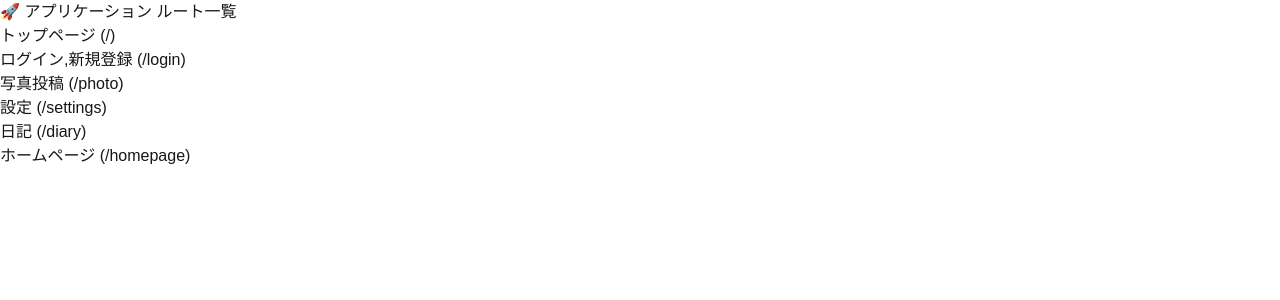
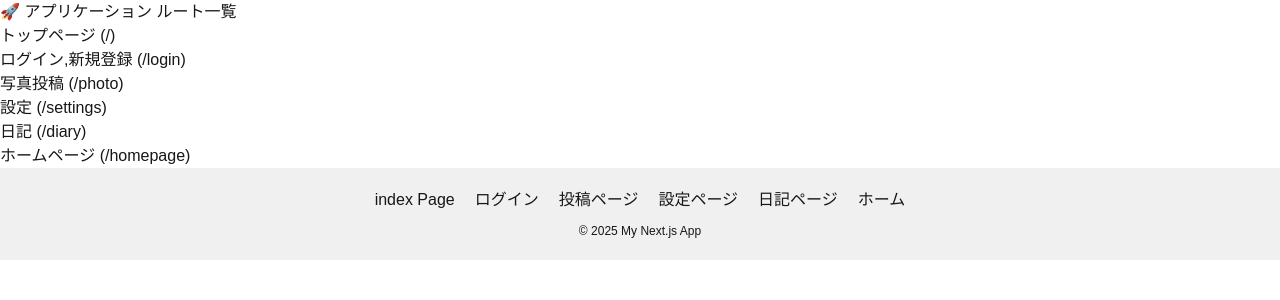
Before and after one commit to jphacks/tk_b_2510, a Next.js app in the folder frontend/: page / in a window 1280 px wide. Shown: the top 300 px of the page. Built offline with nearby package versions, Linux system fonts and the light colour scheme.

Commit message:
[update]フッターの修正

```diff
--- a/frontend/src/app/layout.js
+++ b/frontend/src/app/layout.js
@@ -1,5 +1,9 @@
 import { Geist, Geist_Mono } from "next/font/google";
 import "./globals.css";
+// ------------------------------------------------------------------
+// 📁 components/Footer.js から Footer コンポーネントをインポートします
+import Footer from '../components/Footer';
+// ------------------------------------------------------------------
 
 const geistSans = Geist({
   variable: "--font-geist-sans",
@@ -22,7 +26,10 @@ export default function RootLayout({ children }) {
       <body
         className={`${geistSans.variable} ${geistMono.variable} antialiased`}
       >
-        {children}
+        {children} {/* 各ページのコンテンツがここに表示されます */}
+        {/* ------------------------------------------------------ */}
+        <Footer /> {/* 全てのページに共通のフッターを追加します */}
+        {/* ------------------------------------------------------ */}
       </body>
     </html>
   );
--- /dev/null
+++ b/frontend/src/components/Footer.js
@@ -0,0 +1,32 @@
+import Link from 'next/link';
+
+export default function Footer() {
+  return (
+    <footer style={{ padding: '20px', backgroundColor: '#f0f0f0', textAlign: 'center' }}>
+      <nav>
+        <Link href="/" style={{ margin: '0 10px' }}>
+          index Page
+        </Link>
+        <Link href="/login" style={{ margin: '0 10px' }}>
+            ログイン
+        </Link>
+        <Link href="/photo" style={{ margin: '0 10px' }}>
+            投稿ページ
+        </Link>
+        <Link href="/settings" style={{ margin: '0 10px' }}>
+            設定ページ
+        </Link>
+        <Link href="/diary" style={{ margin: '0 10px' }}>
+            日記ページ
+        </Link>
+        <Link href="/home" style={{ margin: '0 10px' }}>
+            ホーム
+        </Link>
+        {/* 他のページリンクもここに追加 */}
+      </nav>
+      <p style={{ marginTop: '10px', fontSize: '12px' }}>
+        &copy; {new Date().getFullYear()} My Next.js App
+      </p>
+    </footer>
+  );
+}
```
